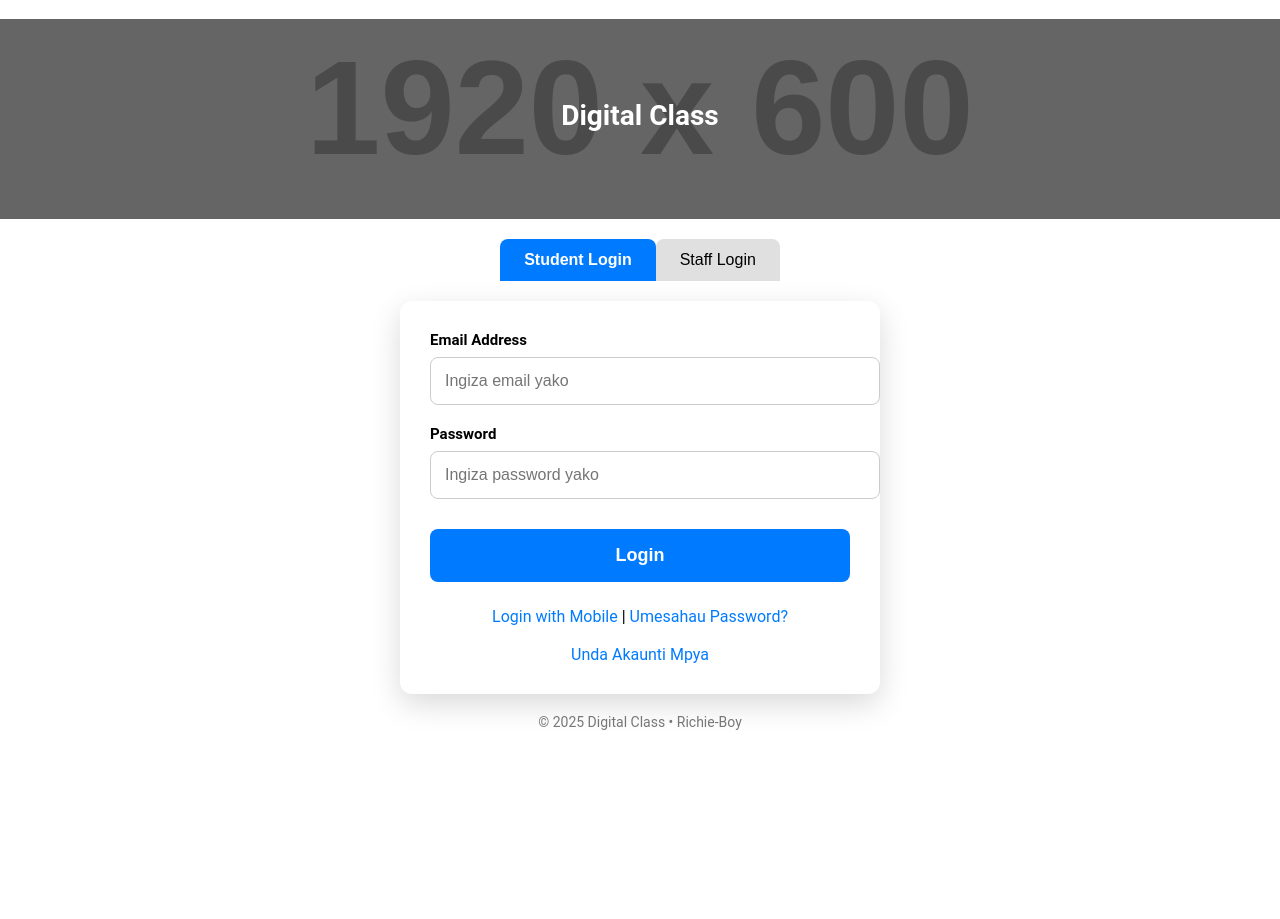
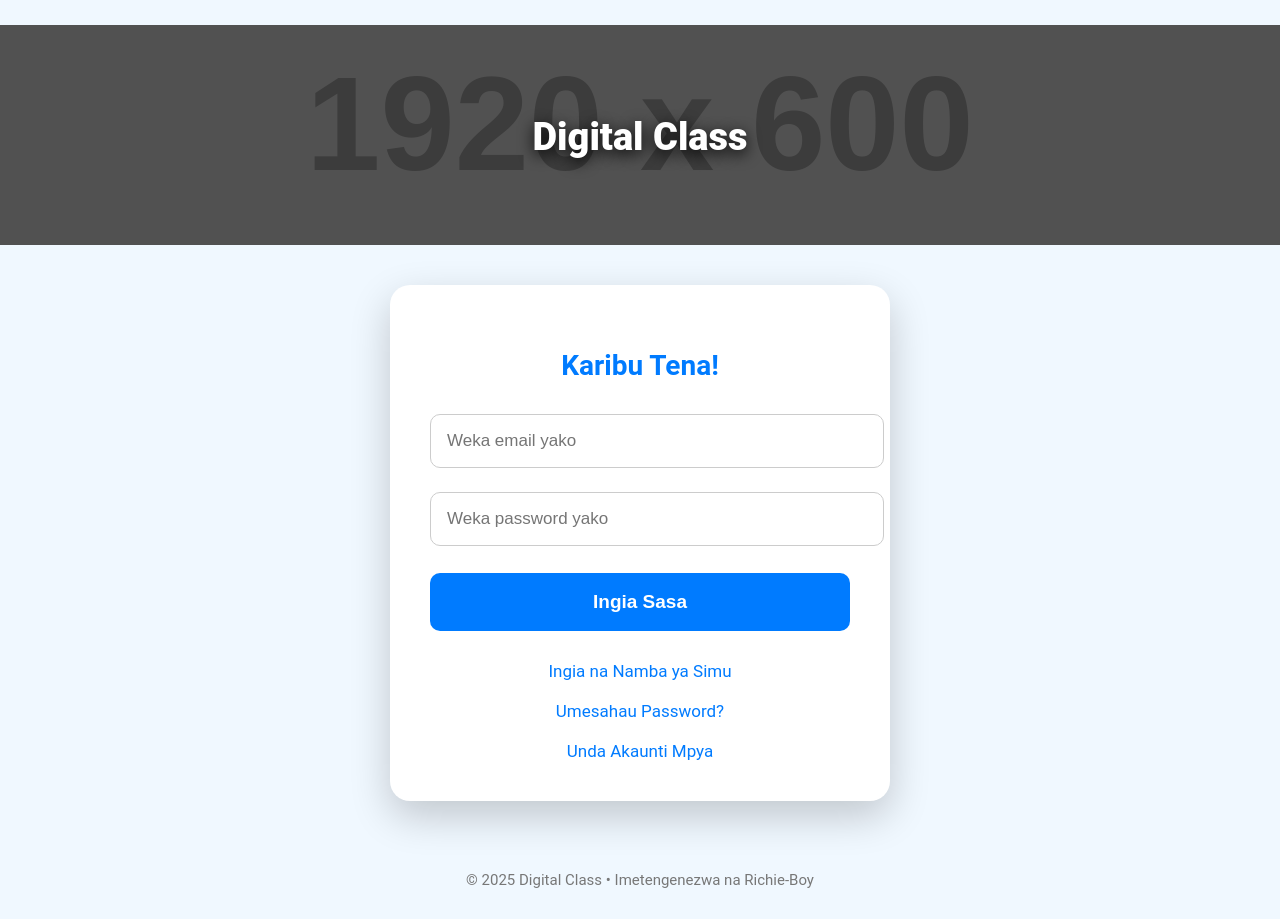
Before and after one commit to Richy-boy/digital-class-live, a plain HTML site: page login.html in a window 1280 px wide. Before the commit the page ends 800 px from the top, so only its background shows below. Drawn offline with Linux system fonts and the light colour scheme; no server answers; placeholder pictures from the web are drawn by us.

Commit message:
Update login page content and styles

```diff
--- a/login.html
+++ b/login.html
@@ -3,58 +3,49 @@
 <head>
     <meta charset="UTF-8">
     <meta name="viewport" content="width=device-width, initial-scale=1.0">
-    <title>Digital Class - Login</title>
+    <title>Digital Class - Ingia</title>
     <style>
-        body{font-family:'Roboto',sans-serif;margin:0;padding:0;background:#fff;color:#000}
-        .header{position:relative;height:200px;background:url('https://via.placeholder.com/1920x600/000000/FFFFFF?text=Teacher+on+Blackboard') center/cover}
-        .header::before{content:'';position:absolute;inset:0;background:rgba(0,0,0,0.5)}
-        .header h1{position:relative;color:#fff;font-size:28px;font-weight:bold;text-align:center;padding-top:80px}
-        .tabs{display:flex;justify-content:center;margin:20px 0}
-        .tab{padding:12px 24px;background:#e0e0e0;border:none;cursor:pointer;font-size:16px;border-radius:8px 8px 0 0}
-        .tab.active{background:#007BFF;color:#fff;font-weight:bold}
-        .form-container{max-width:420px;margin:0 auto;padding:30px;background:#fff;border-radius:12px;box-shadow:0 10px 30px rgba(0,0,0,0.15)}
-        .form-group{margin-bottom:20px}
-        .form-group label{display:block;margin-bottom:8px;font-size:15px;font-weight:600}
-        .form-group input{width:100%;padding:14px;border:1px solid #ccc;border-radius:8px;font-size:16px}
-        .login-btn{width:100%;padding:16px;background:#007BFF;color:#fff;border:none;border-radius:8px;font-size:18px;font-weight:bold;cursor:pointer;margin-top:10px}
-        .login-btn:hover{background:#0056b3}
-        .options{margin-top:25px;text-align:center;font-size:16px}
-        .options a{color:#007BFF;text-decoration:none}
-        .options a:hover{text-decoration:underline}
-        .footer{text-align:center;padding:20px;color:#777;font-size:14px}
+        body {font-family:'Roboto',sans-serif;margin:0;background:#f0f8ff;color:#333}
+        .header {position:relative;height:220px;background:url('https://via.placeholder.com/1920x600/000000/FFFFFF?text=Teacher+on+Blackboard') center/cover}
+        .header::before {content:'';position:absolute;inset:0;background:rgba(0,0,0,0.6)}
+        .header h1 {position:relative;color:#fff;font-size:38px;font-weight:900;text-align:center;padding-top:90px;text-shadow:0 4px 15px #000}
+        .container {max-width:420px;margin:40px auto;padding:40px;background:#fff;border-radius:20px;box-shadow:0 15px 40px rgba(0,0,0,0.2);text-align:center}
+        h2 {font-size:28px;color:#007BFF;margin-bottom:20px}
+        input {width:100%;padding:16px;margin:12px 0;border:1px solid #ccc;border-radius:8px;font-size:17px;border-radius:10px}
+        button {width:100%;padding:18px;background:#007BFF;color:#fff;border:none;border-radius:10px;font-size:19px;font-weight:bold;cursor:pointer;margin-top:15px}
+        button:hover {background:#0056b3;transform:scale(1.03);transition:0.3s}
+        .options {margin-top:30px;font-size:17px}
+        .options a {color:#007BFF;text-decoration:none;margin:0 10px}
+        .options a:hover {text-decoration:underline}
+        .footer {text-align:center;padding:30px;color:#777;font-size:15px}
     </style>
 </head>
 <body>
-    <div class="header"><h1>Digital Class</h1></div>
-
-    <div class="tabs">
-        <button class="tab active">Student Login</button>
-        <button class="tab">Staff Login</button>
+    <div class="header">
+        <h1>Digital Class</h1>
     </div>
 
-    <div class="form-container">
+    <div class="container">
+        <h2>Karibu Tena!</h2>
+
         <form id="login-form">
-            <div class="form-group">
-                <label>Email Address</label>
-                <input type="email" id="email" placeholder="Ingiza email yako" required>
-            </div>
-            <div class="form-group">
-                <label>Password</label>
-                <input type="password" id="password" placeholder="Ingiza password yako" required>
-            </div>
-            <button type="submit" class="login-btn">Login</button>
+            <input type="email" id="email" placeholder="Weka email yako" required>
+            <input type="password" id="password" placeholder="Weka password yako" required>
+            <button type="submit">Ingia Sasa</button>
         </form>
 
         <div class="options">
-            <a href="mobile.html">Login with Mobile</a> |
+            <a href="mobile.html">Ingia na Namba ya Simu</a><br><br>
             <a href="forget.html">Umesahau Password?</a><br><br>
             <a href="create.html">Unda Akaunti Mpya</a>
         </div>
     </div>
 
-    <div class="footer">© 2025 Digital Class • Richie-Boy</div>
+    <div class="footer">
+        © 2025 Digital Class • Imetengenezwa na Richie-Boy
+    </div>
 
-    <!-- FIREBASE MODULAR SDK (v10.7.1) - INAYOFANYA KAZI 100% -->
+    <!-- FIREBASE MODULAR SDK (v10.7.1) -->
     <script type="module">
         import { initializeApp } from 'https://www.gstatic.com/firebasejs/10.7.1/firebase-app.js';
         import { getAuth, signInWithEmailAndPassword, onAuthStateChanged } from 'https://www.gstatic.com/firebasejs/10.7.1/firebase-auth.js';
@@ -71,12 +62,22 @@
         const app = initializeApp(firebaseConfig);
         const auth = getAuth(app);
 
+        // Auto redirect kama user ameingia tayari
+        onAuthStateChanged(auth, (user) => {
+            if (user) {
+                window.location.href = 'dashboard.html';
+            }
+        });
+
+        // Login
         document.getElementById('login-form').addEventListener('submit', async (e) => {
             e.preventDefault();
             const email = document.getElementById('email').value.trim();
             const password = document.getElementById('password').value;
 
-            if (!email || !password) return alert("Jaza email na password!");
+            if (!email || !password) {
+                return alert("Tafadhali jaza email na password!");
+            }
 
             try {
                 await signInWithEmailAndPassword(auth, email, password);
@@ -86,12 +87,6 @@
                 alert("Hitilafu: " + error.message);
             }
         });
-
-        onAuthStateChanged(auth, (user) => {
-            if (user) {
-                window.location.href = 'dashboard.html';
-            }
-        });
     </script>
 </body>
 </html>
```
